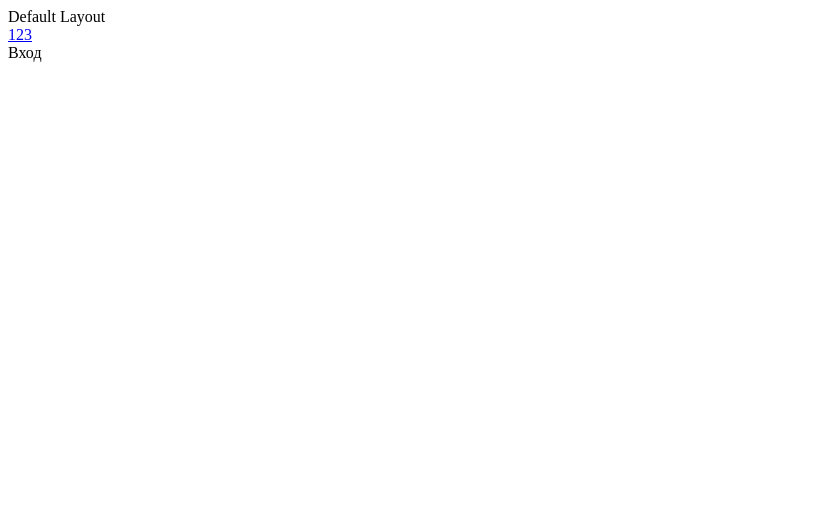
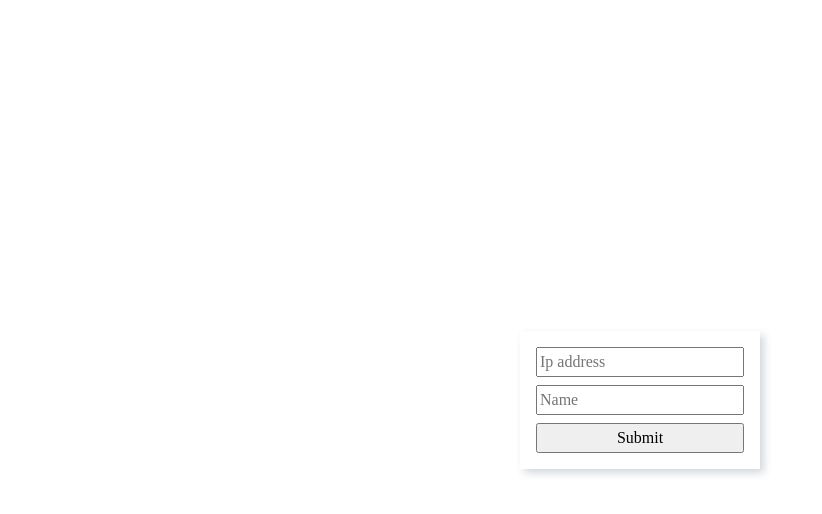
Before and after one commit to Soul-of-Wind/TSCordClient, a Vue app: page / in a window 1280 px wide. Shown: the top 514 px of the page, without its empty margins (0-822 px from the left). Built offline with nearby package versions, Linux system fonts and the light colour scheme.

Commit message:
SOW-17: Markup home page

```diff
--- a/src/App.vue
+++ b/src/App.vue
@@ -1,8 +1,5 @@
 <template>
   <router-view />
-  <div>
-    {{ $t('title') }}
-  </div>
 </template>
 
 <script setup lang="ts">
--- /dev/null
+++ b/src/assets/style/index.scss
@@ -0,0 +1,2 @@
+@import "variables";
+@import "reset";
--- /dev/null
+++ b/src/assets/style/reset.scss
@@ -0,0 +1,87 @@
+/* Box sizing rules */
+*,
+*::before,
+*::after {
+  box-sizing: border-box;
+}
+
+/* Prevent font size inflation */
+html {
+  text-size-adjust: none;
+}
+
+/* Remove default margin in favour of better control in authored CSS */
+body,
+h1,
+h2,
+h3,
+h4,
+p,
+figure,
+blockquote,
+dl,
+dd {
+  margin: 0;
+}
+
+/* Remove list styles on ul, ol elements with a list role, which suggests default styling will be removed */
+ul[role="list"],
+ol[role="list"] {
+  list-style: none;
+}
+
+/* Set core body defaults */
+body {
+  min-height: 100vh;
+  line-height: 1.5;
+}
+
+/* Set shorter line heights on headings and interactive elements */
+h1,
+h2,
+h3,
+h4,
+button,
+input,
+label {
+  line-height: 1.1;
+}
+
+/* Balance text wrapping on headings */
+h1,
+h2,
+h3,
+h4 {
+  //text-wrap: balance;
+}
+
+/* A elements that don't have a class get default styles */
+a:not([class]) {
+  text-decoration-skip-ink: auto;
+  color: currentColor;
+}
+
+/* Make images easier to work with */
+img,
+picture {
+  display: block;
+  max-width: 100%;
+}
+
+/* Inherit fonts for inputs and buttons */
+input,
+button,
+textarea,
+select {
+  font: inherit;
+}
+
+/* Make sure textarea without a rows attribute are not tiny */
+textarea:not([rows]) {
+  min-height: 10em;
+}
+
+/* Anything that has been anchored to should have extra scroll margin */
+:target {
+  scroll-margin-block: 5ex;
+}
--- /dev/null
+++ b/src/assets/style/variables.scss
@@ -0,0 +1,4 @@
+:root {
+  --color-white: #ffffff;
+  --color-green: #00fd2b;
+}
--- a/src/layouts/LayoutDefault.vue
+++ b/src/layouts/LayoutDefault.vue
@@ -1,5 +1,4 @@
 <template>
-  Default Layout
   <router-view />
 </template>
 
--- a/src/main.ts
+++ b/src/main.ts
@@ -3,6 +3,7 @@ import App from './App.vue';
 import router from './router';
 import { createPinia } from 'pinia';
 import i18n from '@/assets/i18n';
+import '@/assets/style/index.scss';
 
 const pinia = createPinia();
 
--- a/src/views/ViewHome.vue
+++ b/src/views/ViewHome.vue
@@ -1,14 +1,61 @@
 <template>
   <div class="view-home">
-    <router-link to="/example/1">
-      123
-    </router-link>
+    <div class="shadow-block">
+      <form
+        class="login-form"
+        action="#"
+        @submit.prevent="onSubmitForm"
+      >
+        <input
+          v-model="formData.address"
+          placeholder="Ip address"
+        >
+        <input
+          v-model="formData.name"
+          placeholder="Name"
+        >
+        <button class="login-form__button">
+          Submit
+        </button>
+      </form>
+    </div>
   </div>
 </template>
 
 <script setup lang="ts">
+
+import {ref} from 'vue';
+
+const formData = ref({
+  address: '',
+  name: ''
+});
+
+function onSubmitForm() {
+  console.log('form', formData.value);
+}
 </script>
 
-<style scoped>
+<style scoped lang="scss">
 
+.view-home {
+  display: flex;
+  justify-content: center;
+  align-items: center;
+
+  min-width: 100vw;
+  min-height: 100vh;
+}
+
+
+.shadow-block {
+  padding: 16px;
+  box-shadow: 4px 4px 8px 0 rgba(34, 60, 80, 0.2);
+}
+
+.login-form {
+  display: flex;
+  flex-direction: column;
+  gap: 8px;
+}
 </style>
```
